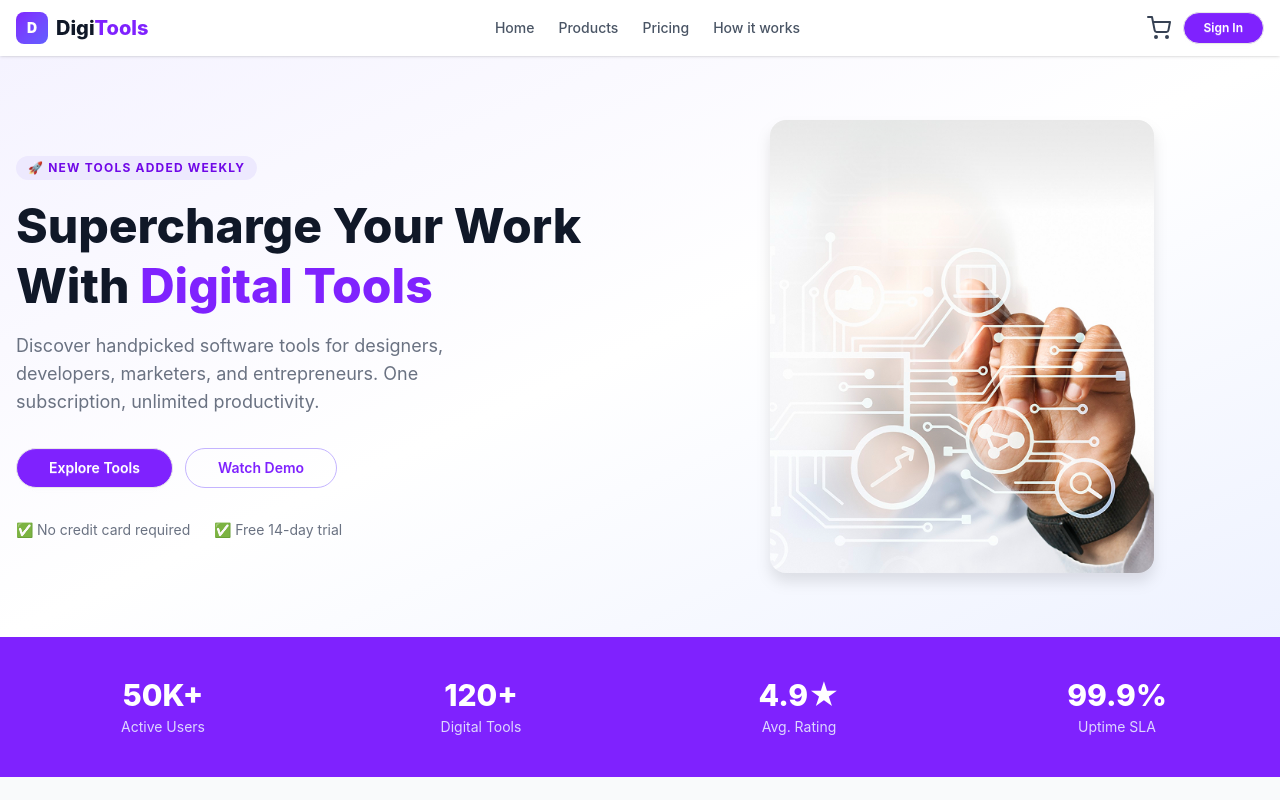
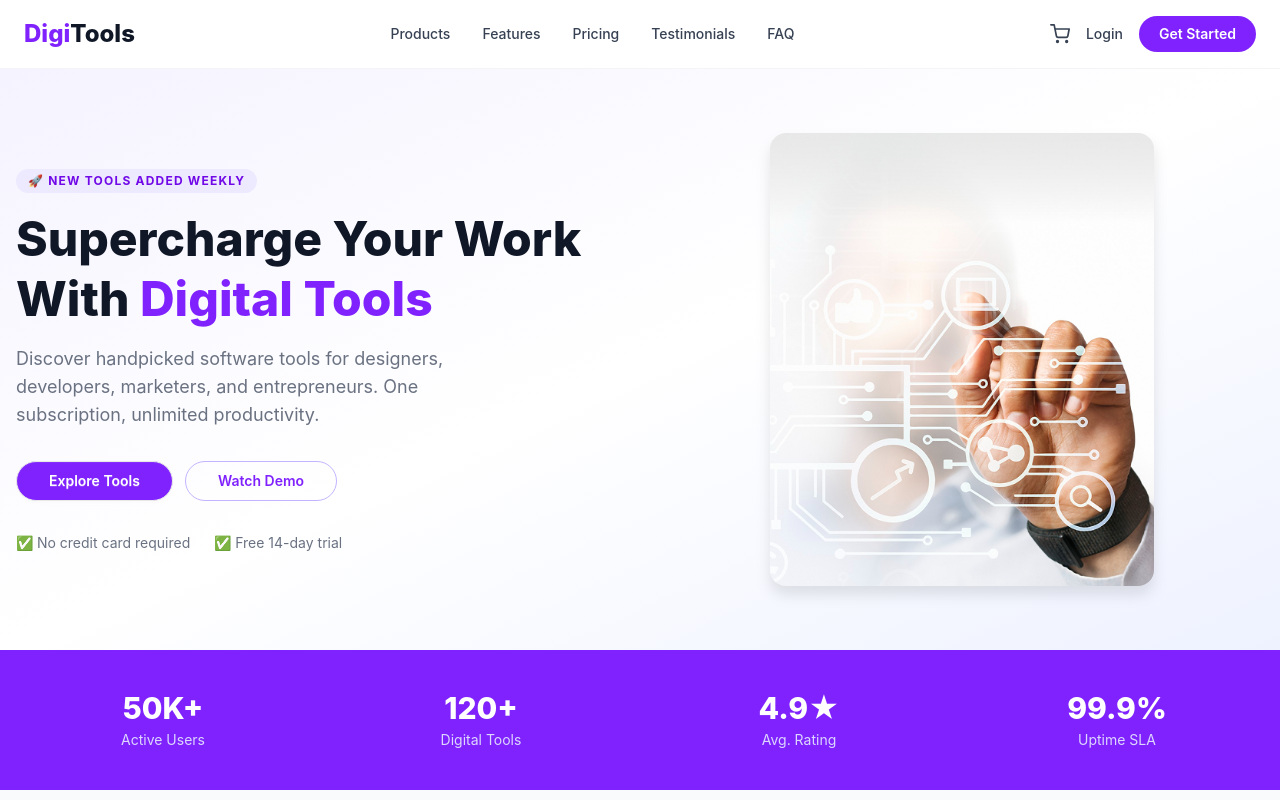
Before and after one commit to NourinDina395/web-course-assignment6, a React (Vite) app: page / in a window 1280 px wide. Shown: the top 800 px of the page. Built offline with nearby package versions, Linux system fonts and the light colour scheme.

Commit message:
completed navbar part with responsivness

```diff
--- a/src/components/Navbar/Navbar.jsx
+++ b/src/components/Navbar/Navbar.jsx
@@ -1,43 +1,125 @@
-import React from "react";
-import { FiShoppingCart } from "react-icons/fi";
+import React, { useState } from "react";
+import { FiShoppingCart, FiMenu, FiX } from "react-icons/fi";
 
 const Navbar = ({ cartCount }) => {
+  const [menuOpen, setMenuOpen] = useState(false);
+
   return (
-    <nav className="bg-white shadow-sm sticky top-0 z-50">
-      <div className="container mx-auto px-4 py-3 flex items-center justify-between">
+    <nav className="bg-white border-b border-gray-100 sticky top-0 z-50">
+      <div className="container mx-auto px-6 py-4 flex items-center justify-between">
+
         {/* Logo */}
-        <div className="flex items-center gap-2">
-          <div className="w-8 h-8 bg-gradient-to-br from-violet-600 to-indigo-500 rounded-lg flex items-center justify-center">
-            <span className="text-white font-black text-sm">D</span>
-          </div>
-          <span className="text-xl font-extrabold text-gray-900">
-            Digi<span className="text-violet-600">Tools</span>
+        <div>
+          <span className="text-2xl font-extrabold">
+            <span className="text-violet-600">Digi</span>
+            <span className="text-gray-900">Tools</span>
           </span>
         </div>
 
-        {/* Nav links */}
-        <div className="hidden md:flex items-center gap-6 text-sm font-medium text-gray-600">
-          <a href="#" className="hover:text-violet-600 transition-colors">Home</a>
+        {/* Nav links - desktop (ONLY lg and above) */}
+        <div className="hidden lg:flex items-center gap-8 text-sm font-medium text-gray-700">
           <a href="#products" className="hover:text-violet-600 transition-colors">Products</a>
+          <a href="#" className="hover:text-violet-600 transition-colors">Features</a>
           <a href="#pricing" className="hover:text-violet-600 transition-colors">Pricing</a>
-          <a href="#steps" className="hover:text-violet-600 transition-colors">How it works</a>
+          <a href="#" className="hover:text-violet-600 transition-colors">Testimonials</a>
+          <a href="#" className="hover:text-violet-600 transition-colors">FAQ</a>
         </div>
 
-        {/* Cart */}
-        <div className="flex items-center gap-3">
-          <div className="relative cursor-pointer group">
-            <FiShoppingCart className="text-gray-700 text-2xl group-hover:text-violet-600 transition-colors" />
+        {/* Right side - desktop */}
+        <div className="hidden lg:flex items-center gap-4">
+          <div className="relative cursor-pointer">
+            <FiShoppingCart className="text-gray-700 text-xl hover:text-violet-600 transition-colors" />
             {cartCount > 0 && (
-              <span className="absolute -top-2 -right-2 bg-violet-600 text-white text-xs font-bold w-5 h-5 rounded-full flex items-center justify-center">
+              <span className="absolute -top-2 -right-2 bg-violet-600 text-white text-xs font-bold w-4 h-4 rounded-full flex items-center justify-center">
                 {cartCount}
               </span>
             )}
           </div>
-          <button className="btn bg-violet-600 hover:bg-violet-700 text-white btn-sm rounded-full px-5 hidden md:inline-flex">
-            Sign In
+
+          <a href="#" className="text-sm font-medium text-gray-700 hover:text-violet-600">
+            Login
+          </a>
+
+          <button className="bg-violet-600 hover:bg-violet-700 text-white text-sm font-semibold px-5 py-2 rounded-full transition-colors">
+            Get Started
+          </button>
+        </div>
+
+        {/* Mobile + md (hamburger) */}
+        <div className="flex lg:hidden items-center gap-3">
+          <div className="relative cursor-pointer">
+            <FiShoppingCart className="text-gray-700 text-xl" />
+            {cartCount > 0 && (
+              <span className="absolute -top-2 -right-2 bg-violet-600 text-white text-xs font-bold w-4 h-4 rounded-full flex items-center justify-center">
+                {cartCount}
+              </span>
+            )}
+          </div>
+
+          <button
+            onClick={() => setMenuOpen(!menuOpen)}
+            className="text-gray-700 text-2xl"
+          >
+            {menuOpen ? <FiX /> : <FiMenu />}
           </button>
         </div>
       </div>
+
+      {/* Mobile + md dropdown */}
+      {menuOpen && (
+        <div className="lg:hidden bg-white border-t border-gray-100 px-6 py-4 flex flex-col gap-4">
+
+          <a
+            href="#products"
+            onClick={() => setMenuOpen(false)}
+            className="text-sm font-medium text-gray-700 hover:text-violet-600"
+          >
+            Products
+          </a>
+
+          <a
+            href="#"
+            onClick={() => setMenuOpen(false)}
+            className="text-sm font-medium text-gray-700 hover:text-violet-600"
+          >
+            Features
+          </a>
+
+          <a
+            href="#pricing"
+            onClick={() => setMenuOpen(false)}
+            className="text-sm font-medium text-gray-700 hover:text-violet-600"
+          >
+            Pricing
+          </a>
+
+          <a
+            href="#"
+            onClick={() => setMenuOpen(false)}
+            className="text-sm font-medium text-gray-700 hover:text-violet-600"
+          >
+            Testimonials
+          </a>
+
+          <a
+            href="#"
+            onClick={() => setMenuOpen(false)}
+            className="text-sm font-medium text-gray-700 hover:text-violet-600"
+          >
+            FAQ
+          </a>
+
+          <div className="flex items-center gap-3 pt-2 border-t border-gray-100">
+            <a href="#" className="text-sm font-medium text-gray-700 hover:text-violet-600">
+              Login
+            </a>
+
+            <button className="bg-violet-600 hover:bg-violet-700 text-white text-sm font-semibold px-5 py-2 rounded-full">
+              Get Started
+            </button>
+          </div>
+        </div>
+      )}
     </nav>
   );
 };
```
